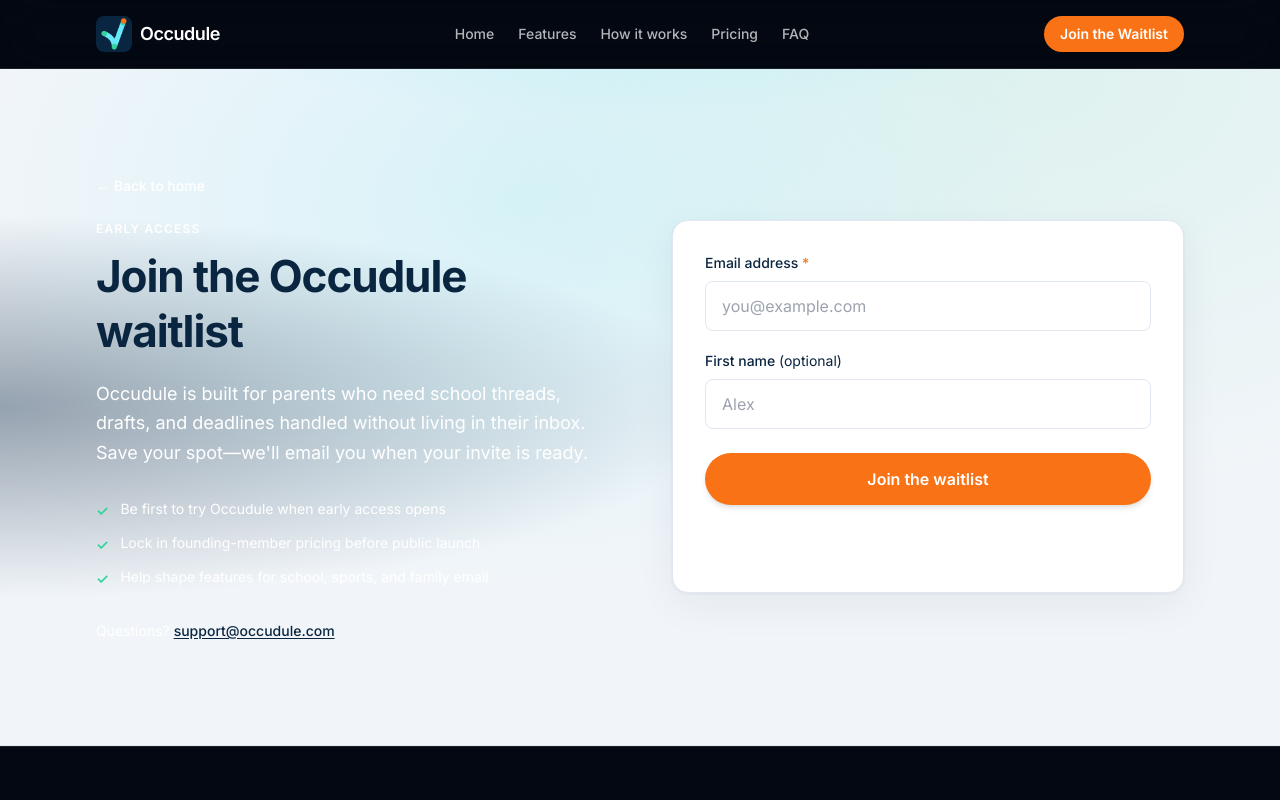
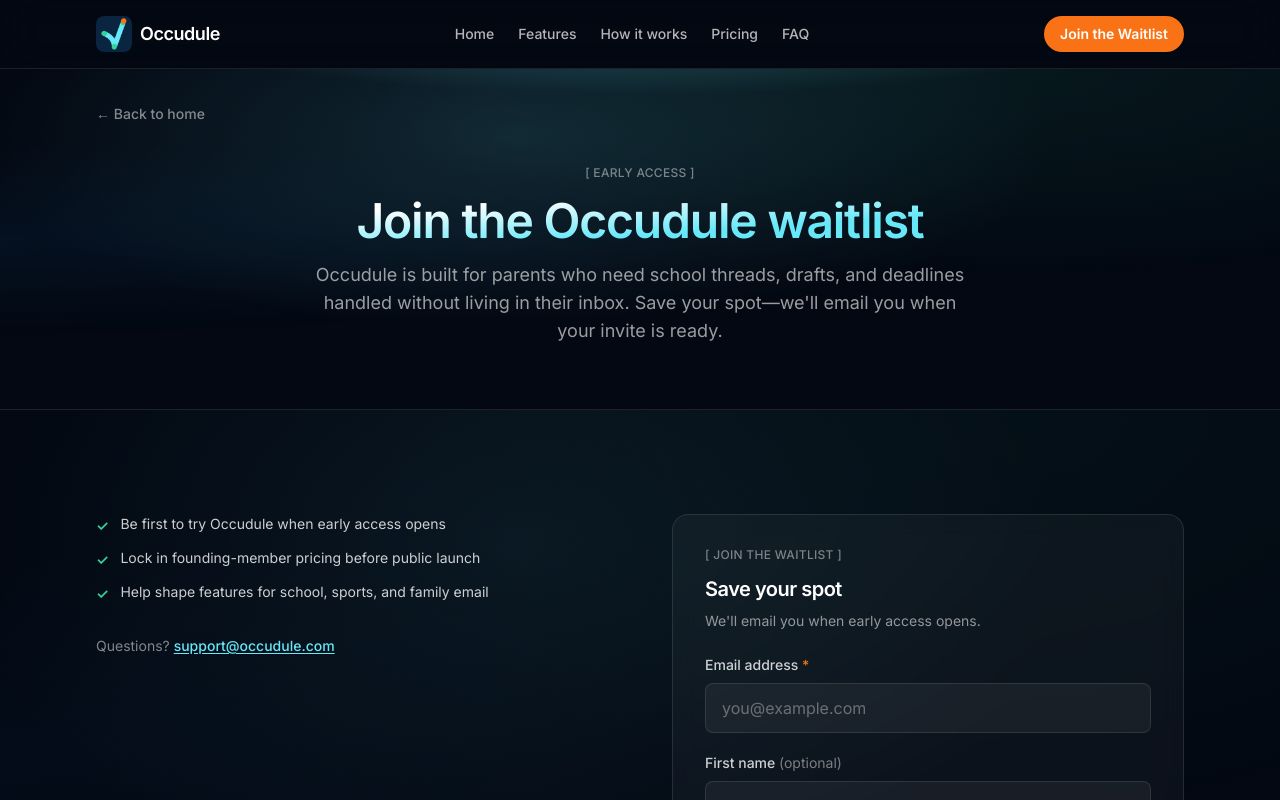
Before and after one commit to linkmind/Occudule-Web, a Next.js app: page /waitlist in a window 1280 px wide. Shown: the top 800 px of the page. Built offline with nearby package versions, Linux system fonts and the light colour scheme.

Commit message:
applies the dark background style to Join the Waitlist page

```diff
--- a/app/waitlist/page.tsx
+++ b/app/waitlist/page.tsx
@@ -2,6 +2,7 @@ import type { Metadata } from "next";
 import Link from "next/link";
 import { Footer } from "@/components/Footer";
 import { Header } from "@/components/Header";
+import { SectionHeader } from "@/components/SectionHeader";
 import { WaitlistForm } from "@/components/WaitlistForm";
 
 export const metadata: Metadata = {
@@ -20,33 +21,38 @@ export default function WaitlistPage() {
   return (
     <>
       <Header />
-      <main className="relative overflow-hidden border-b border-border bg-surface-muted bg-mesh">
+      <main>
+        <section className="relative overflow-hidden border-b border-white/10 bg-background">
+          <div className="mesh-overlay" aria-hidden />
           <div
-          className="pointer-events-none absolute inset-0 bg-hero-glow opacity-80"
+            className="pointer-events-none absolute inset-0 bg-hero-glow bg-cover bg-top bg-no-repeat"
             aria-hidden
           />
-        <div className="relative mx-auto grid max-w-content gap-12 px-gutter py-section lg:grid-cols-2 lg:items-center lg:gap-16">
-          <div>
+          <div className="relative mx-auto max-w-content px-gutter pb-12 pt-8 md:pb-16">
             <Link
               href="/"
-              className="text-sm font-medium text-primary/60 transition hover:text-primary"
+              className="text-sm font-medium text-white/50 transition hover:text-white"
             >
               ← Back to home
             </Link>
-            <p className="mt-6 text-xs font-semibold uppercase tracking-widest text-primary/55">
-              Early access
-            </p>
-            <h1 className="mt-3 text-3xl font-bold tracking-tight text-primary md:text-4xl lg:text-[2.75rem] lg:leading-tight">
-              Join the Occudule waitlist
-            </h1>
-            <p className="mt-5 text-lg leading-relaxed text-primary/75">
-              Occudule is built for parents who need school threads, drafts, and deadlines handled
-              without living in their inbox. Save your spot—we&apos;ll email you when your invite
-              is ready.
-            </p>
-            <ul className="mt-8 space-y-3">
+            <div className="mx-auto mt-10 max-w-2xl text-center">
+              <SectionHeader
+                label="EARLY ACCESS"
+                title="Join the Occudule waitlist"
+                description="Occudule is built for parents who need school threads, drafts, and deadlines handled without living in their inbox. Save your spot—we'll email you when your invite is ready."
+                titleId="waitlist-heading"
+              />
+            </div>
+          </div>
+        </section>
+
+        <section className="section-dark py-section" aria-label="Waitlist signup">
+          <div className="mesh-overlay opacity-40" aria-hidden />
+          <div className="relative mx-auto grid max-w-content gap-10 px-gutter lg:grid-cols-2 lg:items-start lg:gap-16">
+            <div>
+              <ul className="space-y-3">
                 {benefits.map((item) => (
-                <li key={item} className="flex gap-3 text-sm text-primary/80">
+                  <li key={item} className="flex gap-3 text-sm text-white/80">
                     <span className="mt-0.5 font-bold text-success" aria-hidden>
                       ✓
                     </span>
@@ -54,11 +60,11 @@ export default function WaitlistPage() {
                   </li>
                 ))}
               </ul>
-            <p className="mt-8 text-sm text-primary/50">
+              <p className="mt-8 text-sm text-white/50">
                 Questions?{" "}
                 <a
                   href="mailto:support@occudule.com?subject=Occudule%20waitlist"
-                className="font-medium text-primary underline decoration-primary/30 underline-offset-2 hover:decoration-primary"
+                  className="font-medium text-accent underline decoration-accent/30 underline-offset-2 transition hover:text-white hover:decoration-white/50"
                 >
                   support@occudule.com
                 </a>
@@ -66,6 +72,7 @@ export default function WaitlistPage() {
             </div>
             <WaitlistForm />
           </div>
+        </section>
       </main>
       <Footer />
     </>
--- a/components/WaitlistForm.tsx
+++ b/components/WaitlistForm.tsx
@@ -5,6 +5,9 @@ import { useState, type FormEvent } from "react";
 import { isValidEmail } from "@/lib/validate-email";
 
 type FormStatus = "idle" | "loading" | "success" | "error";
+
+const inputClassName =
+  "mt-2 w-full rounded-lg border border-white/10 bg-white/5 px-4 py-3 text-white outline-none transition placeholder:text-white/35 focus:border-accent/40 focus:ring-2 focus:ring-accent/20 disabled:opacity-60";
 
 export function WaitlistForm() {
   const [email, setEmail] = useState("");
@@ -63,19 +66,19 @@ export function WaitlistForm() {
   if (status === "success") {
     return (
       <div
-        className="rounded-card border border-success/30 bg-success/5 p-8 text-center"
+        className="glass-card border-success/30 bg-success/10 p-8 text-center"
         role="status"
         aria-live="polite"
       >
-        <p className="text-lg font-semibold text-primary">You&apos;re on the list!</p>
-        <p className="mt-3 text-sm leading-relaxed text-primary/75">
+        <p className="text-lg font-semibold text-white">You&apos;re on the list!</p>
+        <p className="mt-3 text-sm leading-relaxed text-white/60">
           Thanks for joining. We&apos;ll reach out at{" "}
-          <span className="font-medium text-primary">{submittedEmail}</span> when early access
+          <span className="font-medium text-white">{submittedEmail}</span> when early access
           opens—usually with founding-member pricing and a short onboarding guide.
         </p>
         <Link
           href="/"
-          className="mt-6 inline-block text-sm font-medium text-primary underline decoration-primary/30 underline-offset-2 hover:decoration-primary"
+          className="mt-6 inline-block text-sm font-medium text-accent underline decoration-accent/30 underline-offset-2 transition hover:text-white hover:decoration-white/50"
         >
           Back to home
         </Link>
@@ -84,18 +87,20 @@ export function WaitlistForm() {
   }
 
   return (
-    <form
-      onSubmit={handleSubmit}
-      className="rounded-card border border-border bg-surface p-6 shadow-card md:p-8"
-      noValidate
-    >
+    <form onSubmit={handleSubmit} className="glass-card p-6 md:p-8" noValidate>
+      <p className="text-xs font-medium tracking-wide text-white/45">[ JOIN THE WAITLIST ]</p>
+      <h2 className="mt-3 text-xl font-semibold tracking-tight text-white">Save your spot</h2>
+      <p className="mt-2 text-sm text-white/55">
+        We&apos;ll email you when early access opens.
+      </p>
+
       <div className="sr-only" aria-hidden>
         <label htmlFor="website">Website</label>
         <input id="website" name="website" type="text" tabIndex={-1} autoComplete="off" />
       </div>
 
-      <div>
-        <label htmlFor="waitlist-email" className="block text-sm font-medium text-primary">
+      <div className="mt-6">
+        <label htmlFor="waitlist-email" className="block text-sm font-medium text-white/80">
           Email address <span className="text-cta">*</span>
         </label>
         <input
@@ -108,14 +113,14 @@ export function WaitlistForm() {
           value={email}
           onChange={(e) => setEmail(e.target.value)}
           placeholder="you@example.com"
-          className="mt-2 w-full rounded-lg border border-border bg-surface px-4 py-3 text-primary outline-none transition placeholder:text-primary/40 focus:border-primary/30 focus:ring-2 focus:ring-accent/40"
+          className={inputClassName}
           disabled={status === "loading"}
         />
       </div>
 
       <div className="mt-5">
-        <label htmlFor="waitlist-name" className="block text-sm font-medium text-primary">
-          First name <span className="font-normal text-primary/50">(optional)</span>
+        <label htmlFor="waitlist-name" className="block text-sm font-medium text-white/80">
+          First name <span className="font-normal text-white/45">(optional)</span>
         </label>
         <input
           id="waitlist-name"
@@ -125,7 +130,7 @@ export function WaitlistForm() {
           value={name}
           onChange={(e) => setName(e.target.value)}
           placeholder="Alex"
-          className="mt-2 w-full rounded-lg border border-border bg-surface px-4 py-3 text-primary outline-none transition placeholder:text-primary/40 focus:border-primary/30 focus:ring-2 focus:ring-accent/40"
+          className={inputClassName}
           disabled={status === "loading"}
         />
       </div>
@@ -135,7 +140,7 @@ export function WaitlistForm() {
           {errorMessage}{" "}
           <a
             href="mailto:support@occudule.com?subject=Occudule%20waitlist"
-            className="font-medium underline underline-offset-2"
+            className="font-medium text-white underline underline-offset-2 hover:text-accent"
           >
             Email us instead
           </a>
@@ -150,9 +155,12 @@ export function WaitlistForm() {
         {status === "loading" ? "Joining…" : "Join the waitlist"}
       </button>
 
-      <p className="mt-4 text-xs leading-relaxed text-primary/55">
+      <p className="mt-4 text-xs leading-relaxed text-white/45">
         No spam—just launch updates and early access. By joining, you agree to our{" "}
-        <Link href="/privacy" className="underline underline-offset-2 hover:text-primary">
+        <Link
+          href="/privacy"
+          className="text-white/60 underline underline-offset-2 transition hover:text-accent"
+        >
           Privacy Policy
         </Link>
         . You can unsubscribe anytime.
```
Lines whose indentation alone changed are shown as unchanged.
